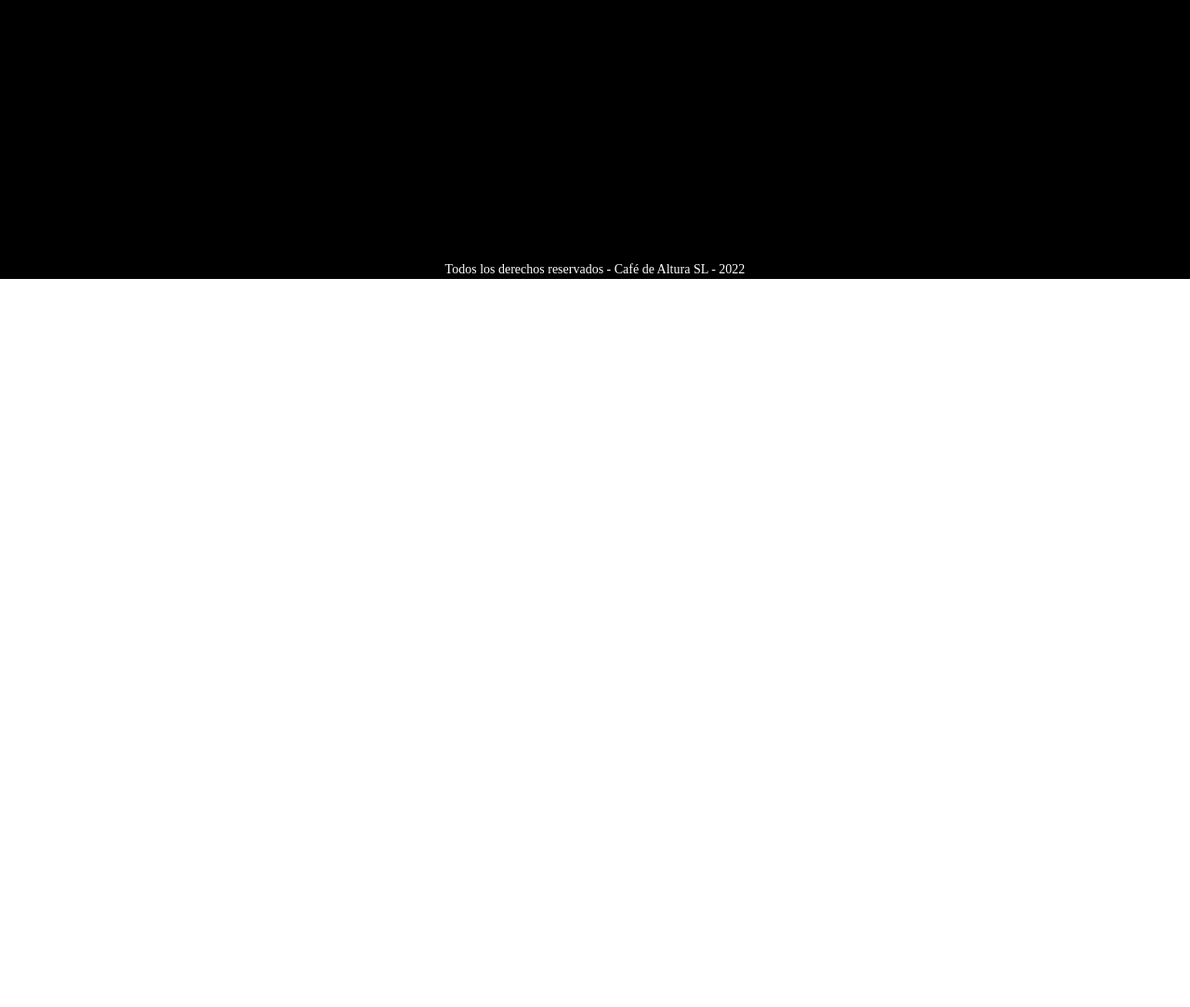
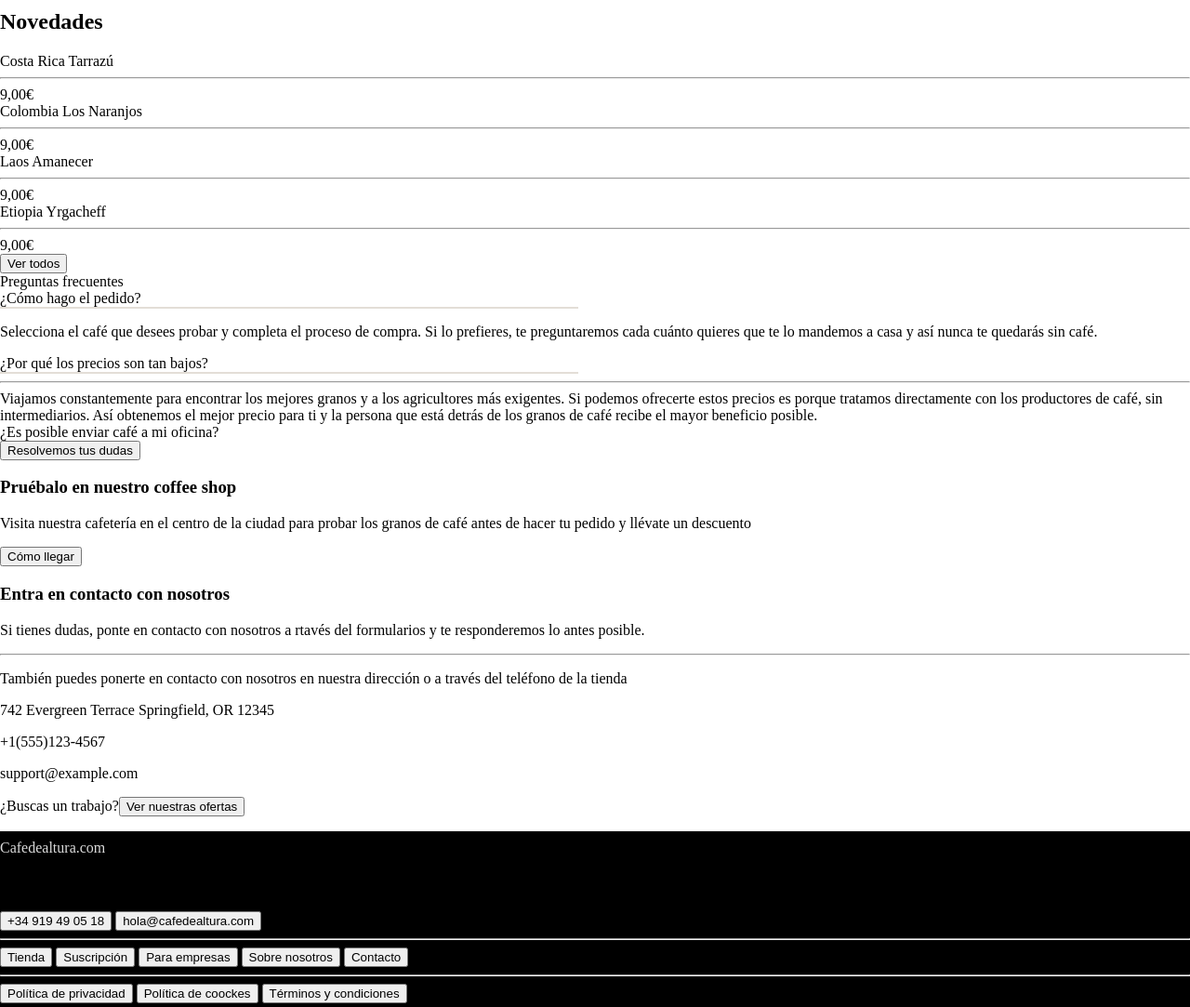
Before and after one commit to elias1991xNataly/proyectocafedealturaeas, a plain HTML site: page index.html in a window 1280 px wide. Shown: the part 2219-3302 px from the top of the page at 93% size. Before the commit the page ends 2519 px from the top, so only its background shows below. Drawn offline with Linux system fonts and the light colour scheme.

Commit message:
cierre de mañana

```diff
--- a/index.html
+++ b/index.html
@@ -54,13 +54,80 @@
         </p>
 
     </section>
-    <section class="novedades"></section>
-    <section class="FAQ"></section>
-    <section class="Cometous"></section>
-    <section class="Contactus"></section>
+    <section class="novedades">
+        <h2>Novedades</h2>
+        <article>Costa Rica Tarrazú
+            <hr>9,00€
+        </article>
+        <article>Colombia Los Naranjos
+            <hr>9,00€
+        </article>
+        <article>Laos Amanecer
+            <hr>9,00€
+        </article>
+        <article>Etiopia Yrgacheff
+            <hr>9,00€
+        </article>
+        <button>Ver todos</button>
+    </section>
+    <section class="FAQ">Preguntas frecuentes
+        <article> ¿Cómo hago el pedido?
+            <div class="divisor"></div>
+            <p> Selecciona el café que desees probar y completa el proceso de compra. Si lo prefieres, te preguntaremos
+                cada cuánto quieres que te lo mandemos a casa y así nunca te quedarás sin café.</p>
+        </article>
+        <article>¿Por qué los precios son tan bajos?
+            <div class="divisor"></div>
+            <hr>
+            Viajamos constantemente para encontrar los mejores granos y a los agricultores más exigentes. Si podemos
+            ofrecerte estos precios es porque tratamos directamente con los productores de café, sin intermediarios. Así
+            obtenemos el mejor precio para ti y la persona que está detrás de los granos de café recibe el mayor
+            beneficio posible.
+        </article>
+        <article>¿Es posible enviar café a mi oficina?</article>
+
+        <button>Resolvemos tus dudas</button>
+    </section>
+    <section class="Cometous">
+
+        <h3>Pruébalo en nuestro coffee shop</h3>
+
+        <p> Visita nuestra cafetería en el centro de la ciudad para probar los granos de café antes de hacer tu pedido y
+            llévate un descuento</p>
+
+        <button>Cómo llegar</button>
+    </section>
+    <section class="Contactus">
+        <h3>Entra en contacto con nosotros</h3>
+        <p>Si tienes dudas, ponte en contacto con nosotros a rtavés del formularios y te responderemos lo antes posible.
+        </p>
+        <hr>
+        <p>También puedes ponerte en contacto con nosotros en nuestra dirección o a través del teléfono de la tienda</p>
+
+        <p>742 Evergreen Terrace
+            Springfield, OR 12345
+        </p>
+        <p> +1(555)123-4567</p>
+        <p>support@example.com</p>
+        ¿Buscas un trabajo?<button>Ver nuestras ofertas</button>
+    </section>
 
 
     <footer>
+        <p class="logo" id="footerlogo">Cafedealtura.com</p>
+        <p>Te ayudamos en </p>
+        <button>+34 919 49 05 18</button>
+        <button>hola@cafedealtura.com</button>
+        <hr>
+        <button class="partesdelaweb">Tienda</button>
+        <button class="partesdelaweb">Suscripción</button>
+        <button class="partesdelaweb">Para empresas</button>
+        <button class="partesdelaweb">Sobre nosotros</button>
+        <button class="partesdelaweb">Contacto</button>
+        <hr>
+        <button class="Políticas">Política de privacidad</button>
+        <button class="Políticas">Política de coockes</button>
+        <button class="Políticas">Términos y condiciones</button>
 
 
 
--- a/styles/style.css
+++ b/styles/style.css
@@ -100,5 +100,9 @@ font-size: 14px;
 line-height: 16px;
 position: relative;
 bottom: 10px;
-top: 292px;
+top: 240px;
 }
+.divisor{
+    width: 620px;
+    border:1px solid #E3DED7;
+}
```
